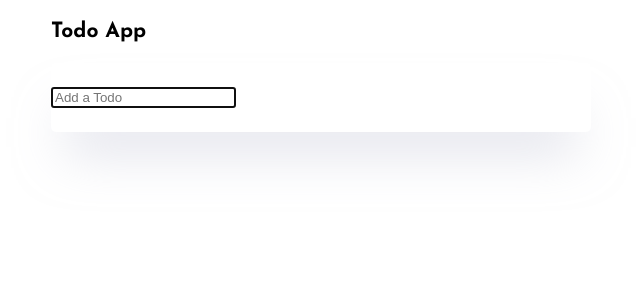
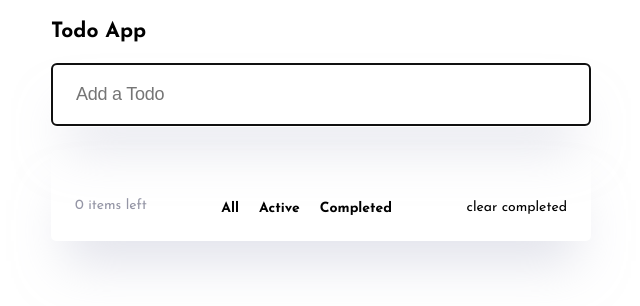
Before and after one commit to imonaar/todo-app-frontend-mentor, a React (Create React App) app: page / in a window 1280 px wide. Shown: the top 306 px of the page, without its empty margins (319-959 px from the left). Built offline with nearby package versions, Linux system fonts and the light colour scheme.

Commit message:
Footer styles initial

```diff
--- a/src/App/App.js
+++ b/src/App/App.js
@@ -1,16 +1,11 @@
 import TodoList from "../features/todos/TodoList";
-import AddTodo from "../features/todos/AddTodo";
-import TodosFilter from "../features/filters/todoFilter";
 import Header from "../components/header";
 
 function App() {
   return (
     <div className="container">
       <Header />
-      <main className="main">
-        <TodoList />
-        {/* <TodosFilter /> */}
-      </main>
+      <TodoList />
     </div>
   );
 }
--- a/src/features/filters/todoFilter.js
+++ b/src/features/filters/todoFilter.js
@@ -6,9 +6,9 @@ import { filterChanged } from "./filterSlice";
 const RemainingTodos = ({ count }) => {
   const suffix = count === 1 ? "" : "s";
   return (
-    <div>
+    <p>
       {count} item{suffix} left
-    </div>
+    </p>
   );
 };
 
@@ -28,7 +28,7 @@ const StatusFilter = ({ value: status, onChange }) => {
   });
 
   return (
-    <div>
+    <div className="actions">
       <ul> {renderedFilters} </ul>
     </div>
   );
@@ -52,6 +52,7 @@ export default function TodosFilter({ setFilter }) {
     <footer className="footer">
       <RemainingTodos count={todosRemaining} />
       <StatusFilter value={status} onChange={onStatusChange} />
+
       <button onClick={() => dispatch(clearCompleted())}>
         clear completed
       </button>
--- a/src/features/todos/TodoList.js
+++ b/src/features/todos/TodoList.js
@@ -2,18 +2,22 @@ import { selectFilteredTodoIds } from "./TodosSlice";
 import { useSelector } from "react-redux";
 import TodoListItem from "./TodoListItem";
 import AddTodo from "./AddTodo";
+import TodosFilter from "../filters/todoFilter";
 
 export default function TodoList() {
   const todoIds = useSelector(selectFilteredTodoIds);
 
   return (
-    <section aria-label="todo list" className="todo-container">
+    <main aria-label="todo list" className="todo-container">
       <AddTodo />
-      <div className="todo-list">
-        {todoIds.map((todoId) => {
-          return <TodoListItem key={todoId} id={todoId} />;
-        })}
+      <div className="todo-list-container">
+        <div className="todo-list">
+          {todoIds.map((todoId) => {
+            return <TodoListItem key={todoId} id={todoId} />;
+          })}
+        </div>
+        <TodosFilter />
       </div>
-    </section>
+    </main>
   );
 }
--- /dev/null
+++ b/src/styles/_footer.scss
@@ -0,0 +1,22 @@
+.footer {
+  display: flex;
+  justify-content: space-between;
+  padding-inline: 1.5rem;
+  padding-block-start: 1.5rem;
+
+  p {
+    font-size: 0.875rem;
+    color: #9495a5;
+  }
+}
+
+.actions {
+  ul {
+    display: flex;
+    gap: 20px;
+  }
+
+  button {
+    font-weight: 700;
+  }
+}
--- a/src/styles/_globals.scss
+++ b/src/styles/_globals.scss
@@ -39,6 +39,15 @@ button{
   padding:0;
   background: transparent;
   border: 0;
+  cursor: pointer;
+  font-size: .875rem;
+  font-family: inherit;
+}
+
+ul, li{
+  padding: 0;
+  margin: 0;
+  list-style-type: none;
 }
 
 p{
--- a/src/styles/_main.scss
+++ b/src/styles/_main.scss
@@ -1,13 +1,32 @@
 .main {
+}
+
+.todo-container {
+  display: grid;
+  gap: 1.5rem;
+}
+
+.todo-input {
+  input {
+    inline-size: 100%;
+    padding-block: 1.25rem;
+    padding-inline: 1.5rem;
+
+    letter-spacing: -0.25px;
+    font-size: 1.125rem;
+    line-height: 18px;
+
+    border-radius: 5px;
+    border: 1px solid grey;
+    box-shadow: 0px 35px 50px -15px rgba(194, 195, 214, 0.5);
+    background-color: white;
+  }
+}
+
+.todo-list-container {
   padding-block: 1.5rem;
   border-radius: 5px;
   box-shadow: 0px 35px 50px -15px rgba(194, 195, 214, 0.5);
-}
-
-.todo {
-}
-
-.todo-list {
 }
 
 .todo-list-item {
--- a/src/styles/styles.scss
+++ b/src/styles/styles.scss
@@ -1,2 +1,3 @@
 @import 'globals';
 @import 'main';
+@import 'footer';
```
